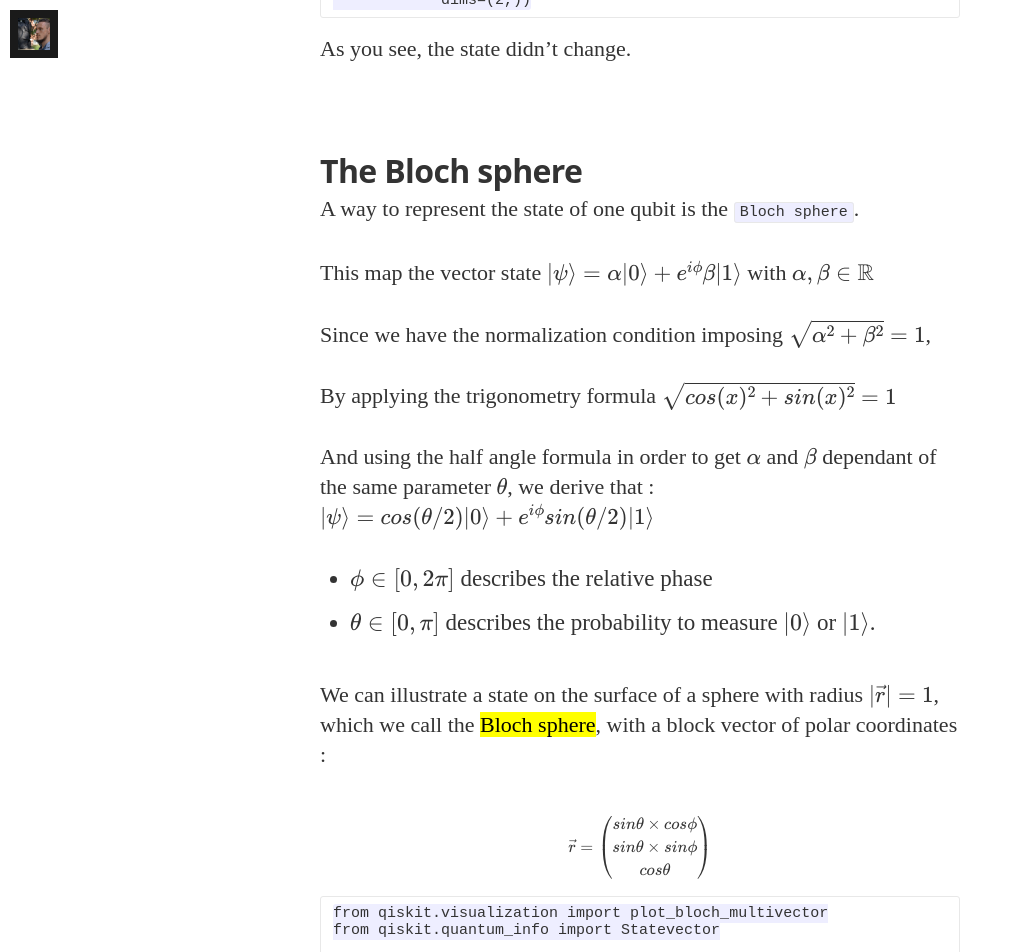
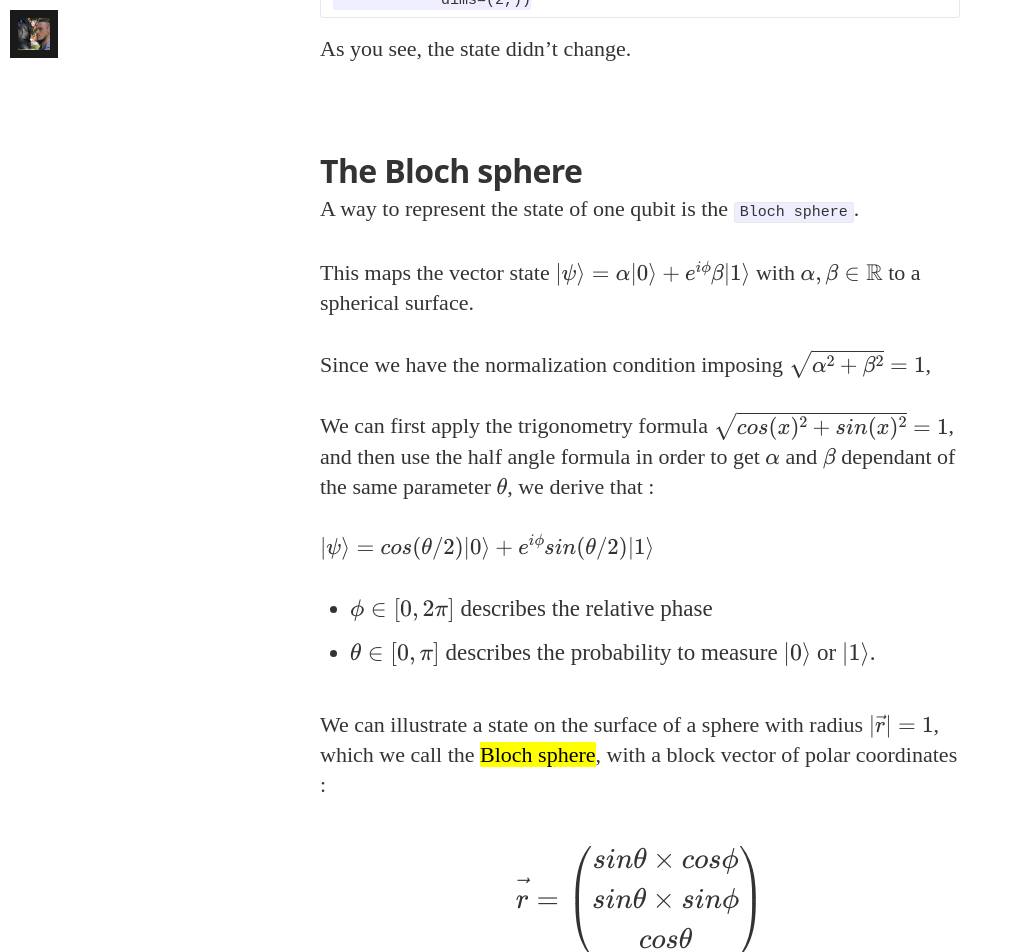
Before and after one commit to ManuNeuro/EmmanuelCalvet, a Jekyll site: the page built from _posts/2022-01-12-quantum-tuto-p1.md, in a window 1280 px wide and 1400 px high, scrolled down 2464 px. Shown: the top 952 px of the window, without its empty margins (0-1013 px from the left). Built offline with Jekyll 4.4.1, drawn with Linux system fonts in a browser that asks for light colours; nearby versions of some CDN libraries; some web fonts are replaced; formulas are drawn with MathJax 3; comment, search, counter and statistics services are not loaded.

Commit message:
Update 2022-01-12-quantum-tuto-p1.md

```diff
--- a/_posts/2022-01-12-quantum-tuto-p1.md
+++ b/_posts/2022-01-12-quantum-tuto-p1.md
@@ -96,21 +96,21 @@ As you see, the state didn't change.
 
 A way to represent the state of one qubit is the `Bloch sphere`.
 
-This map the vector state $\vert\psi\rangle=\alpha\vert0\rangle+e^{i\phi}\beta\vert1\rangle$ with $\alpha, \beta \in \mathbb{R}$
+This maps the vector state $\vert\psi\rangle=\alpha\vert0\rangle+e^{i\phi}\beta\vert1\rangle$ with $\alpha, \beta \in \mathbb{R}$ to a spherical surface.
 
 Since we have the normalization condition imposing $\sqrt{\alpha^2+\beta^2}=1$,
 
-By applying the trigonometry formula $\sqrt{cos(x)^2+sin(x)^2}=1$
+We can first apply the trigonometry formula $\sqrt{cos(x)^2+sin(x)^2}=1$,
+and then use the half angle formula in order to get $\alpha$ and $\beta$
+dependant of the same parameter $\theta$, we derive that :
 
-And using the half angle formula in order to get $\alpha$ and $\beta$
-dependant of the same parameter $\theta$, we derive that :
 $\vert\psi\rangle=cos(\theta/2)\vert0\rangle+e^{i\phi}sin(\theta/2)\vert1\rangle$
 - $\phi \in [0, 2\pi]$ describes the relative phase
 - $\theta \in [0, \pi]$ describes the probability to measure $\vert0\rangle$ or $\vert1\rangle$.
 
 We can illustrate a state on the surface of a sphere with radius $\vert\vec r\vert=1$, which we call the <mark>Bloch sphere</mark>, with a block vector of polar coordinates :
 
-$$\vec r = \begin{pmatrix} sin\theta \times cos\phi \\ sin\theta \times sin\phi \\ cos\theta \end{pmatrix}$$
+$$\LARGE \vec r = \begin{pmatrix} sin\theta \times cos\phi \\ sin\theta \times sin\phi \\ cos\theta \end{pmatrix}$$
 
 
 
```
